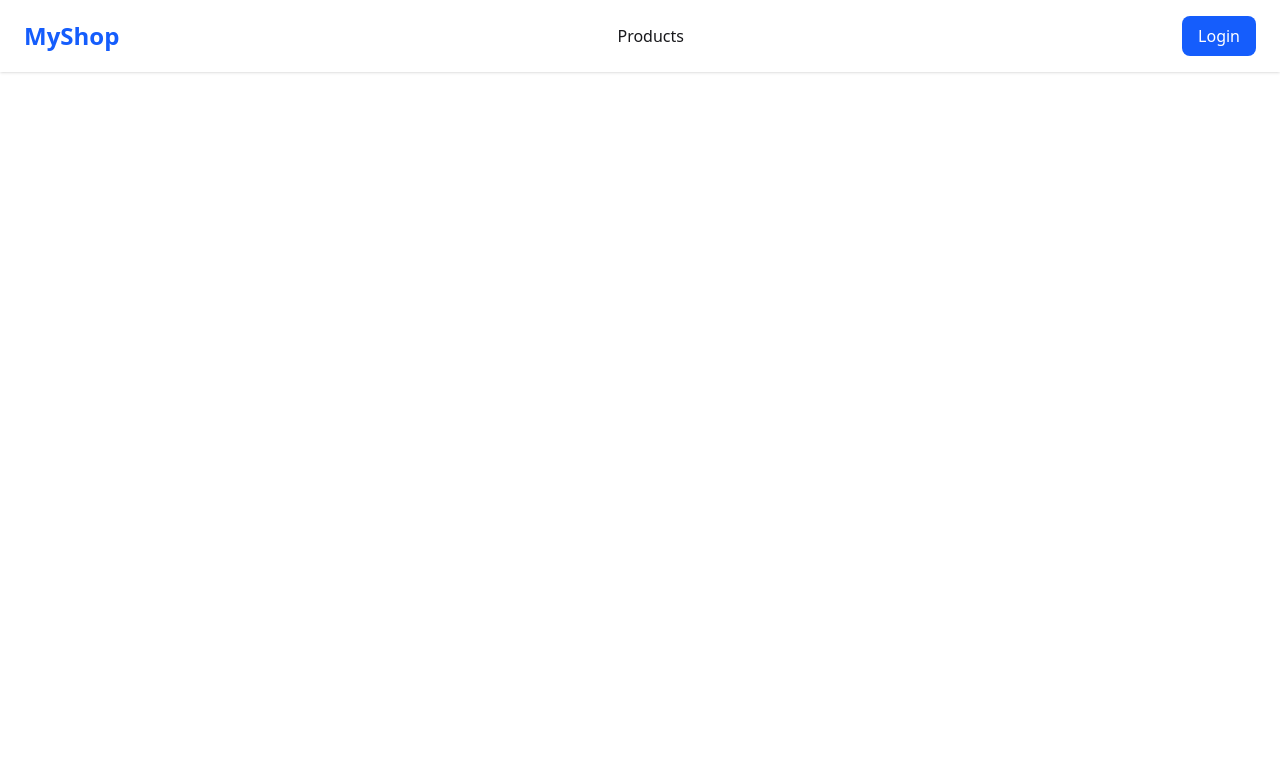
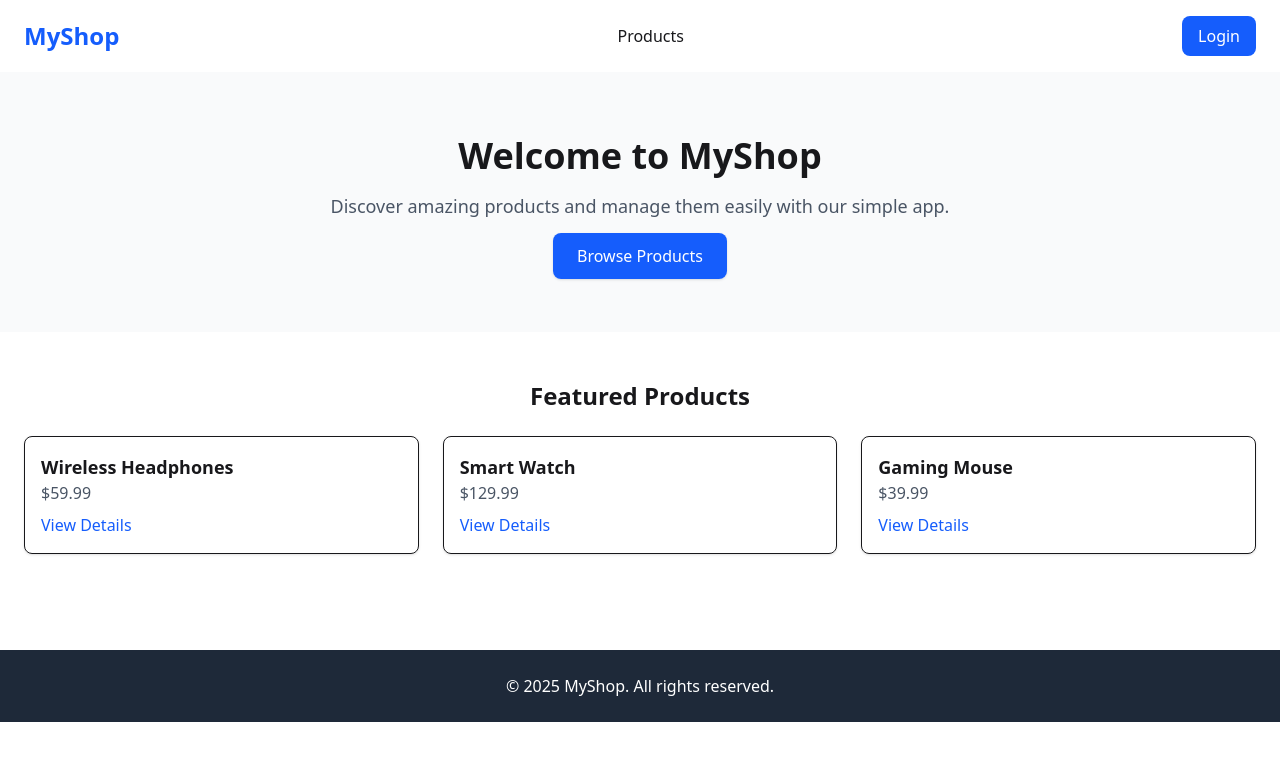
Before and after one commit to a1shuvo/nextjs-shop, a Next.js app: page / in a window 1280 px wide. Shown: the top 760 px of the page. Built offline with nearby package versions, Linux system fonts and the light colour scheme; no server answers.

Commit message:
Added Hero, ProductHighlights and Footer component

```diff
--- a/src/app/page.js
+++ b/src/app/page.js
@@ -1,5 +1,15 @@
+import Footer from "@/components/Footer";
+import Hero from "@/components/Hero";
 import Navbar from "@/components/Navbar";
+import ProductHighlights from "@/components/ProductHighlights";
 
-export default function Home() {
-  return <Navbar />;
+export default function HomePage() {
+  return (
+    <div>
+      <Navbar />
+      <Hero />
+      <ProductHighlights />
+      <Footer />
+    </div>
+  );
 }
--- /dev/null
+++ b/src/components/Footer.jsx
@@ -0,0 +1,7 @@
+export default function Footer() {
+  return (
+    <footer className="bg-gray-800 text-white text-center py-6 mt-12">
+      <p>© {new Date().getFullYear()} MyShop. All rights reserved.</p>
+    </footer>
+  );
+}
--- /dev/null
+++ b/src/components/Hero.jsx
@@ -0,0 +1,16 @@
+export default function Hero() {
+  return (
+    <section className="text-center py-16 bg-gray-50">
+      <h1 className="text-4xl font-bold mb-4">Welcome to MyShop</h1>
+      <p className="text-lg text-gray-600 mb-6">
+        Discover amazing products and manage them easily with our simple app.
+      </p>
+      <a
+        href="/products"
+        className="px-6 py-3 bg-blue-600 text-white rounded-lg shadow"
+      >
+        Browse Products
+      </a>
+    </section>
+  );
+}
--- /dev/null
+++ b/src/components/ProductHighlights.jsx
@@ -0,0 +1,23 @@
+import products from "@/lib/products.json";
+import Link from "next/link";
+
+export default function ProductHighlights() {
+  const highlights = products.slice(0, 3); // show first 3
+
+  return (
+    <section className="py-12 px-6">
+      <h2 className="text-2xl font-bold mb-6 text-center">Featured Products</h2>
+      <div className="grid grid-cols-1 md:grid-cols-3 gap-6">
+        {highlights.map((p) => (
+          <div key={p.id} className="border rounded-lg p-4 shadow">
+            <h3 className="font-semibold text-lg">{p.name}</h3>
+            <p className="text-gray-600">${p.price}</p>
+            <Link href={`/products/${p.id}`} className="text-blue-600 mt-2 inline-block">
+              View Details
+            </Link>
+          </div>
+        ))}
+      </div>
+    </section>
+  );
+}
--- /dev/null
+++ b/src/lib/products.json
@@ -0,0 +1,30 @@
+[
+  {
+    "id": 1,
+    "name": "Wireless Headphones",
+    "price": 59.99,
+    "description": "High-quality wireless headphones with noise cancellation.",
+    "image": "/images/headphones.jpg"
+  },
+  {
+    "id": 2,
+    "name": "Smart Watch",
+    "price": 129.99,
+    "description": "Track your fitness and notifications with this stylish smartwatch.",
+    "image": "/images/smartwatch.jpg"
+  },
+  {
+    "id": 3,
+    "name": "Gaming Mouse",
+    "price": 39.99,
+    "description": "Ergonomic gaming mouse with customizable DPI settings.",
+    "image": "/images/mouse.jpg"
+  },
+  {
+    "id": 4,
+    "name": "Bluetooth Speaker",
+    "price": 49.99,
+    "description": "Portable Bluetooth speaker with excellent sound quality.",
+    "image": "/images/speaker.jpg"
+  }
+]
```
